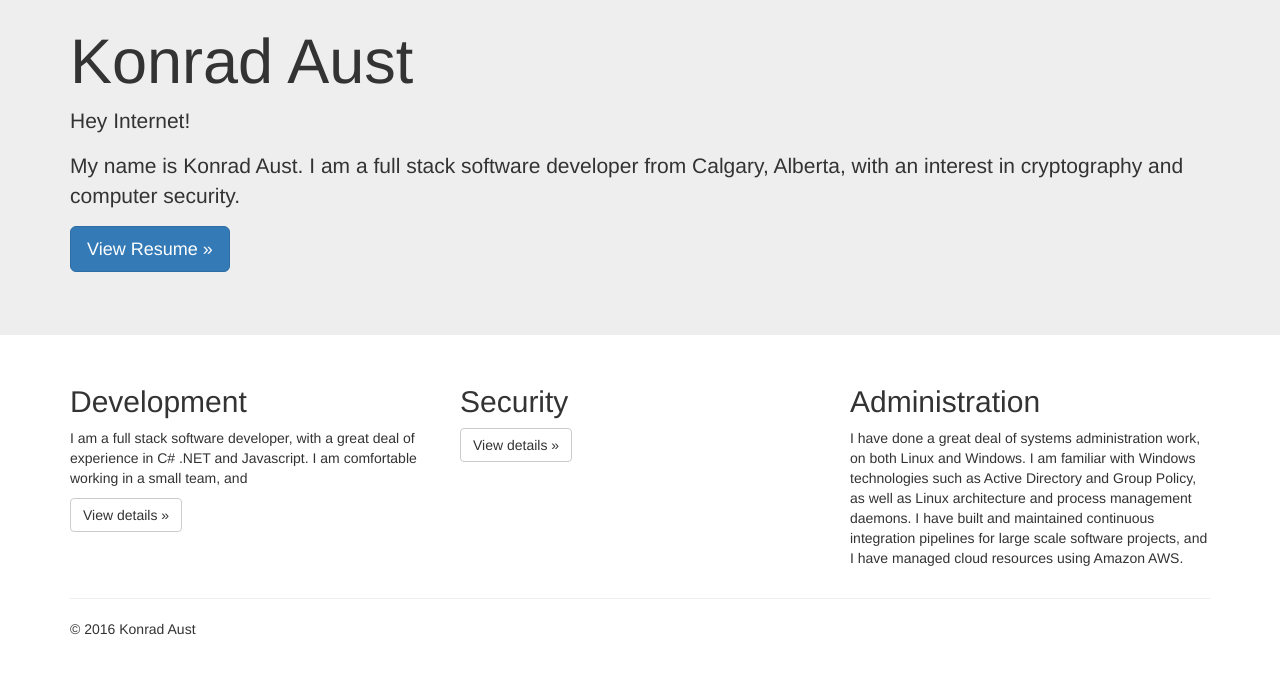
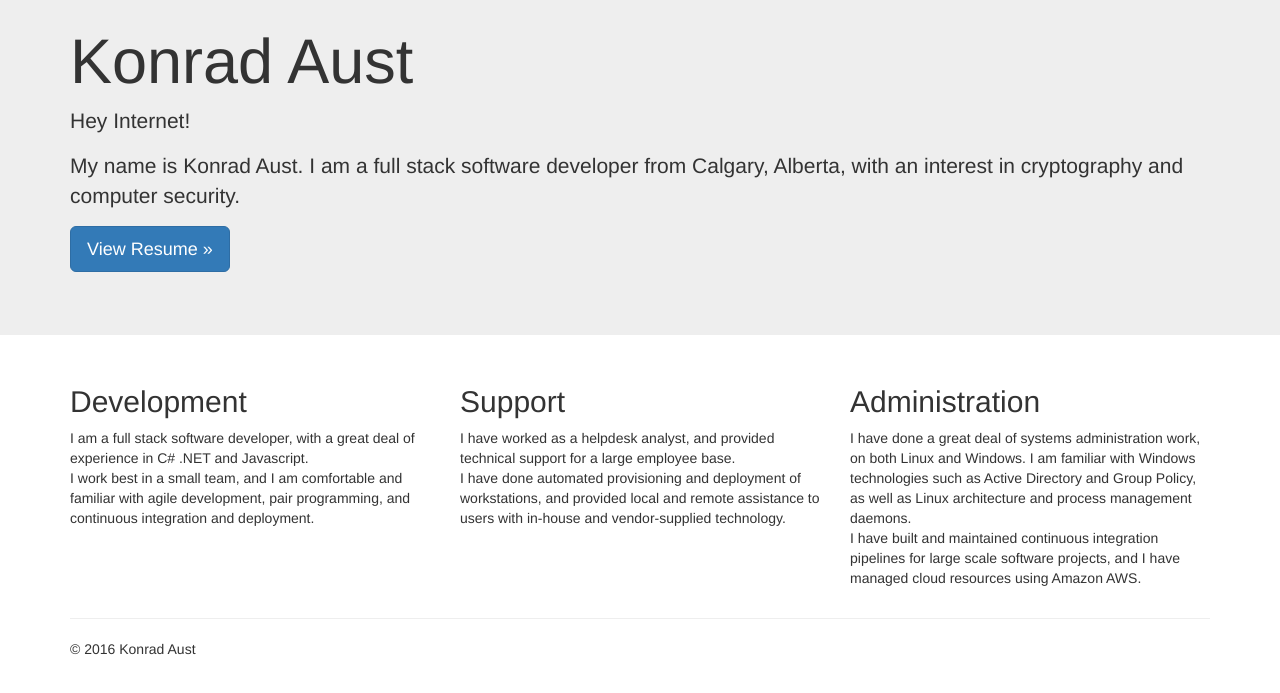
Before and after one commit to Ironykins/ironykins.github.io, a plain HTML site: page index.html in a window 1280 px wide. Shown: the part 61-754 px from the top of the page. Drawn offline with nearby package versions, Linux system fonts and the light colour scheme.

Commit message:
Finished temporary pseudo-homepage thing.

```diff
--- a/index.html
+++ b/index.html
@@ -48,17 +48,15 @@
       <div class="row">
         <div class="col-md-4">
           <h2>Development</h2>
-          <p>I am a full stack software developer, with a great deal of experience in C# .NET and Javascript. I am comfortable working in a small team, and </p>
-          <p><a class="btn btn-default" href="#" role="button">View details &raquo;</a></p>
+          <p>I am a full stack software developer, with a great deal of experience in C# .NET and Javascript.<br> I work best in a small team, and I am comfortable and familiar with agile development, pair programming, and continuous integration and deployment.</p>
         </div>
         <div class="col-md-4">
-          <h2>Security</h2>
-          <p></p>
-          <p><a class="btn btn-default" href="#" role="button">View details &raquo;</a></p>
+          <h2>Support</h2>
+          <p>I have worked as a helpdesk analyst, and provided technical support for a large employee base. <br>I have done automated provisioning and deployment of workstations, and provided local and remote assistance to users with in-house and vendor-supplied technology.</p>
        </div>
         <div class="col-md-4">
           <h2>Administration</h2>
-          <p>I have done a great deal of systems administration work, on both Linux and Windows. I am familiar with Windows technologies such as Active Directory and Group Policy, as well as Linux architecture and process management daemons. I have built and maintained continuous integration pipelines for large scale software projects, and I have managed cloud resources using Amazon AWS.</p>
+          <p>I have done a great deal of systems administration work, on both Linux and Windows. I am familiar with Windows technologies such as Active Directory and Group Policy, as well as Linux architecture and process management daemons. <br>I have built and maintained continuous integration pipelines for large scale software projects, and I have managed cloud resources using Amazon AWS.</p>
         </div>
       </div>
 
```
